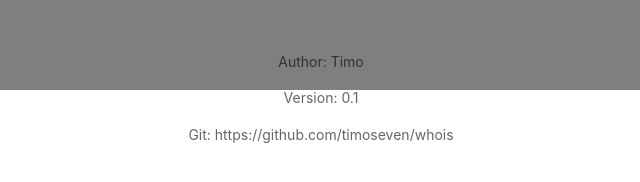
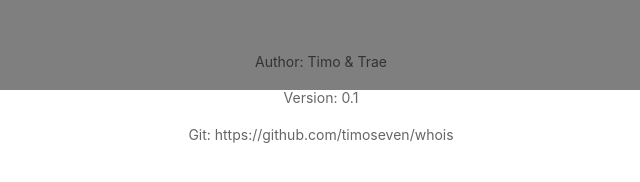
Before and after one commit to timoseven/whois, a plain HTML site: page frontend/index.html in a window 1280 px wide. Shown: the part 710-892 px from the top of the page, 319-959 px from the left. Drawn offline with Linux system fonts and the light colour scheme; no server answers.

```diff
--- a/frontend/index.html
+++ b/frontend/index.html
@@ -297,7 +297,7 @@
     <script src="app.js"></script>
 
     <div class="footer">
-        <p>Author: Timo</p>
+        <p>Author: Timo & Trae</p>
         <p>Version: 0.1</p>
         <p>Git: https://github.com/timoseven/whois</p>
     </div>
```
